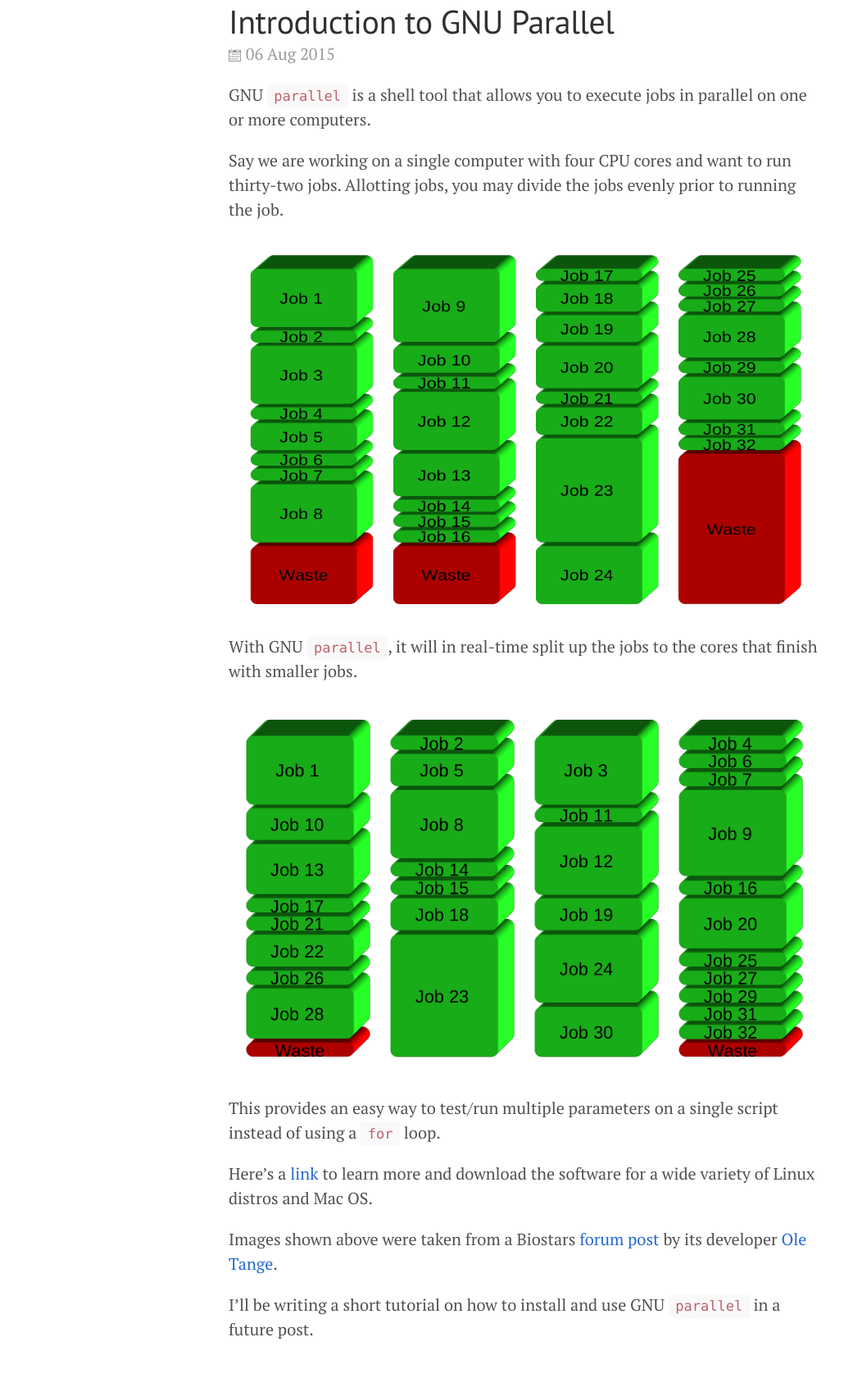
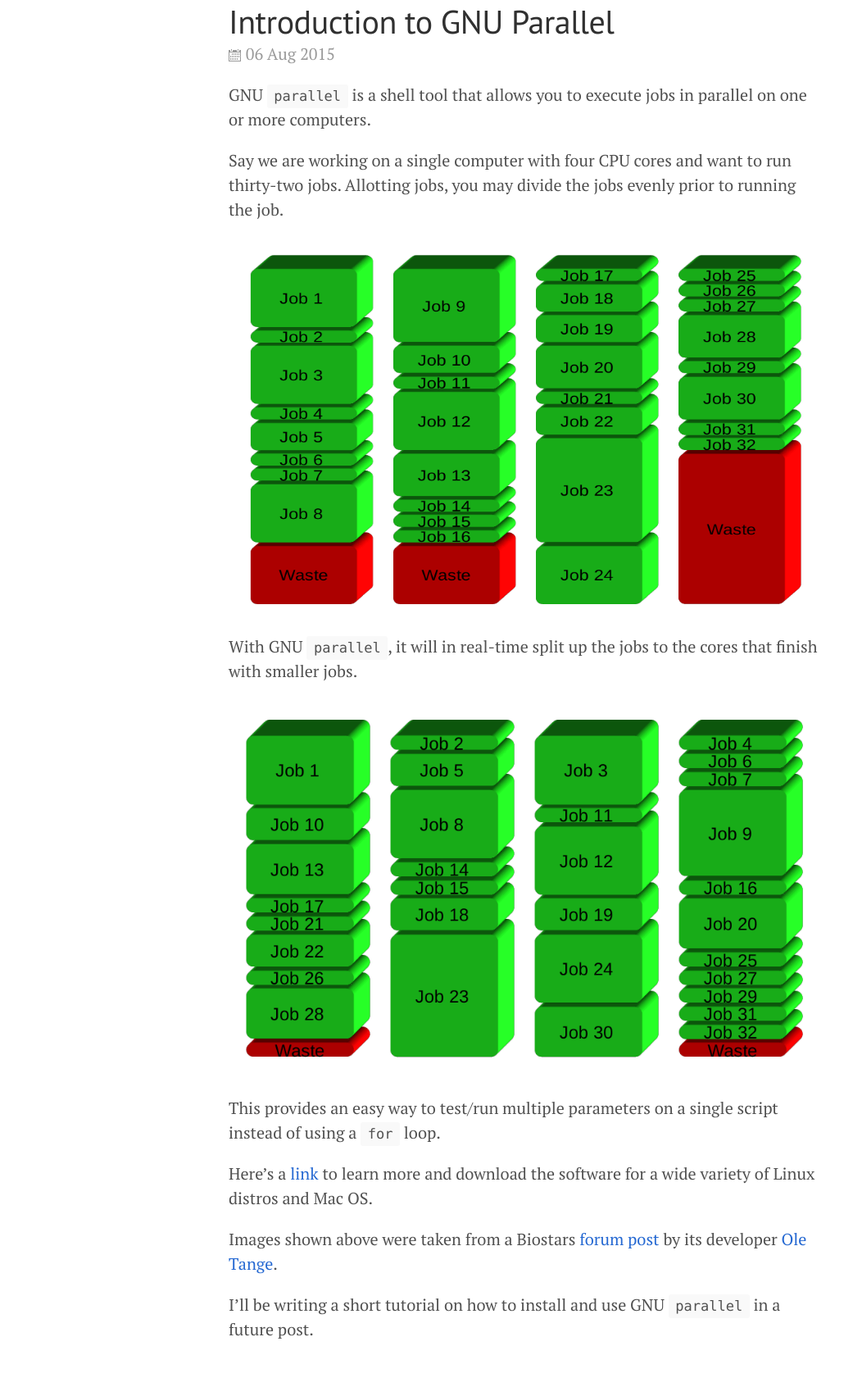
Before and after one commit to erictleung/erictleung.github.io, a Jekyll site: the page built from _posts/2015-08-06-intro-to-gnu-parallel.md, in a window 1280 px wide. Shown: the part 131-1823 px from the top of the page at 82% size, without its empty margins (1-1031 px from the left). Built offline with Jekyll 4.4.1, drawn with Linux system fonts in a browser that asks for light colours; nearby versions of some CDN libraries.

Commit message:
Remove color from verbatim code blocks
The inline red colors contrasts too heavily with the blue hyperlinks if
there are a lot of them. The background color and typeface should be
sufficient to differentiate the code from paragraph text.

```diff
--- a/public/css/poole.css
+++ b/public/css/poole.css
@@ -155,7 +155,7 @@
 code {
   padding: .25em .5em;
   font-size: 85%;
-  color: #bf616a;
+  /* color: #bf616a; */
   background-color: #f9f9f9;
   border-radius: 3px;
 }
```
